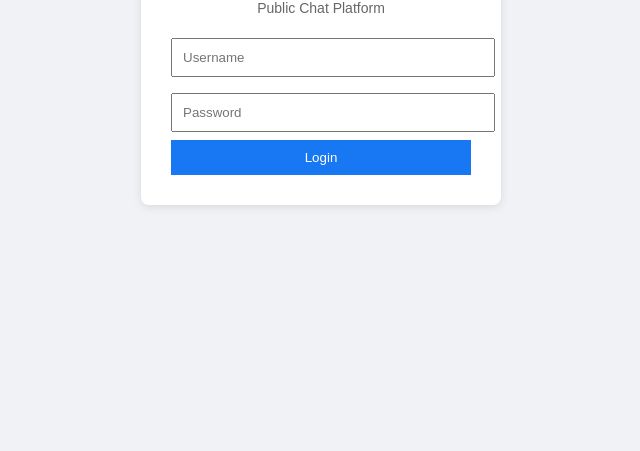
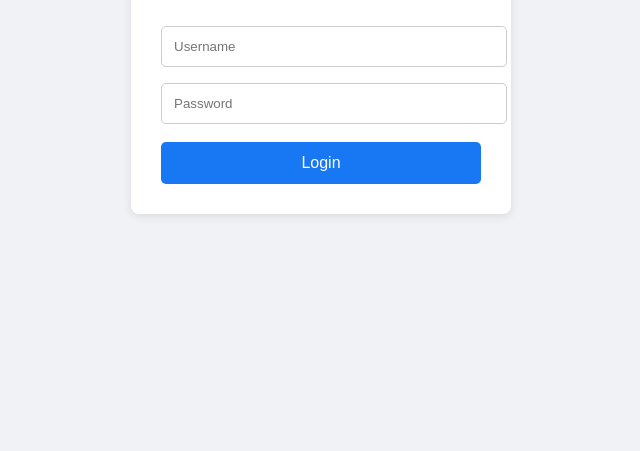
Before and after one commit to corneliuspam/public-chat-app, a website: page public/index.html in a window 1280 px wide. Shown: the part 349-800 px from the top of the page, without its empty margins (319-959 px from the left). Drawn offline with Linux system fonts and the light colour scheme.

Commit message:
Update index.html

```diff
--- a/public/index.html
+++ b/public/index.html
@@ -4,7 +4,68 @@
   <meta charset="UTF-8" />
   <title>PAM APP – Login</title>
   <meta name="viewport" content="width=device-width, initial-scale=1.0">
+  <!-- Optional CSS -->
   <link rel="stylesheet" href="style.css">
+  <style>
+    body {
+      margin: 0;
+      font-family: Arial, sans-serif;
+      background: #f0f2f5;
+    }
+
+    .auth-body {
+      display: flex;
+      justify-content: center;
+      align-items: center;
+      height: 100vh;
+    }
+
+    .auth-container {
+      background: white;
+      padding: 30px;
+      width: 320px;
+      border-radius: 8px;
+      box-shadow: 0 2px 10px rgba(0,0,0,0.1);
+      text-align: center;
+    }
+
+    .logo {
+      color: #1877f2;
+      margin-bottom: 5px;
+      font-size: 28px;
+      font-weight: bold;
+    }
+
+    .subtitle {
+      font-size: 14px;
+      color: #666;
+      margin-bottom: 20px;
+    }
+
+    .auth-container input {
+      width: 100%;
+      padding: 12px;
+      margin: 8px 0;
+      border-radius: 5px;
+      border: 1px solid #ccc;
+    }
+
+    .auth-container button {
+      width: 100%;
+      padding: 12px;
+      background: #1877f2;
+      color: white;
+      border: none;
+      border-radius: 5px;
+      cursor: pointer;
+      margin-top: 10px;
+      font-size: 16px;
+    }
+
+    .auth-container button:hover {
+      background: #145db2;
+    }
+  </style>
 </head>
 <body class="auth-body">
 
@@ -12,12 +73,14 @@
     <h1 class="logo">PAM APP</h1>
     <p class="subtitle">Public Chat Platform</p>
 
+    <!-- LOGIN FORM -->
     <input type="text" id="login-username" placeholder="Username" />
     <input type="password" id="login-password" placeholder="Password" />
-
     <button onclick="login()">Login</button>
   </div>
 
+  <!-- Login JS -->
   <script src="login.js"></script>
+
 </body>
 </html>
```
